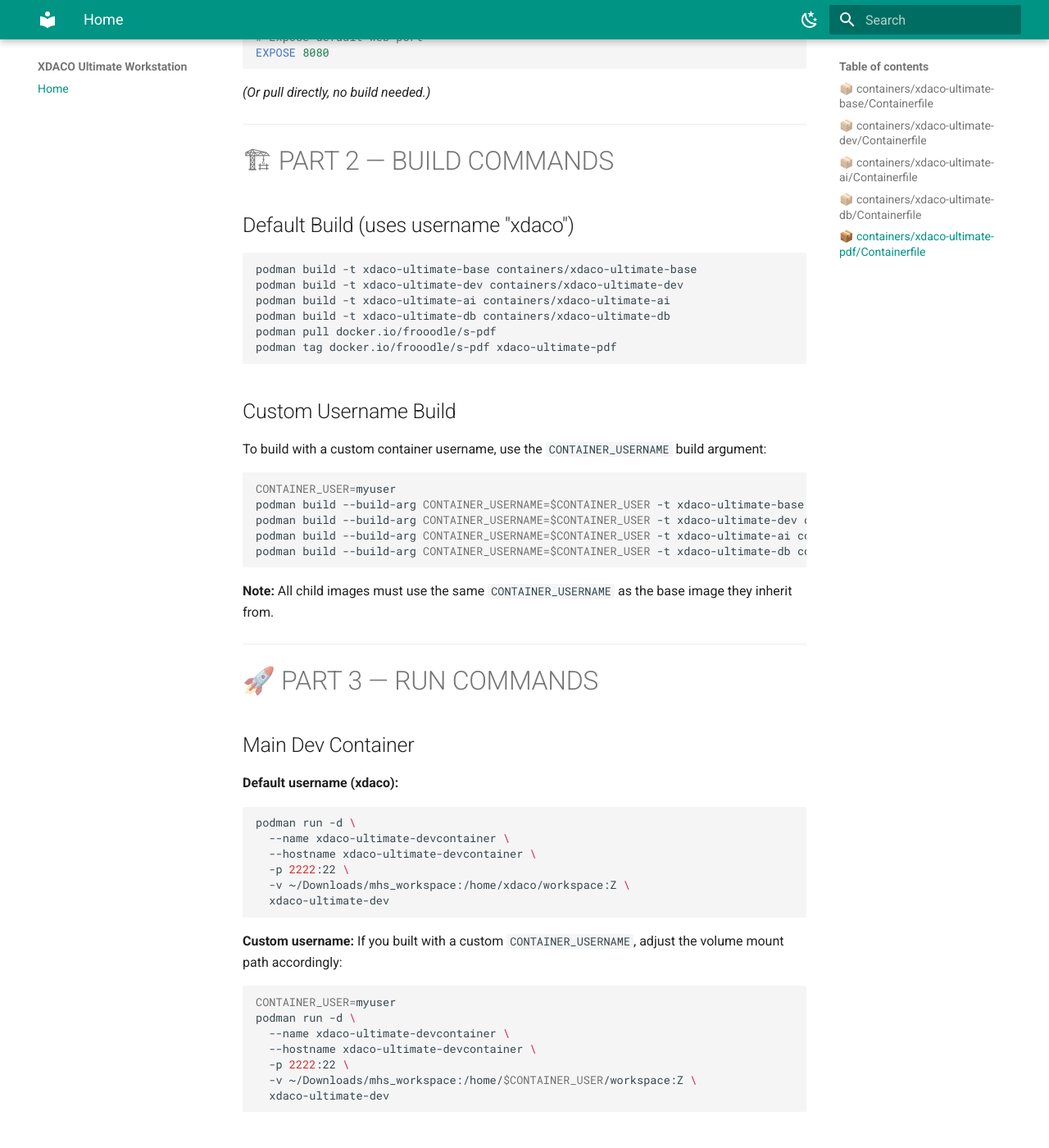
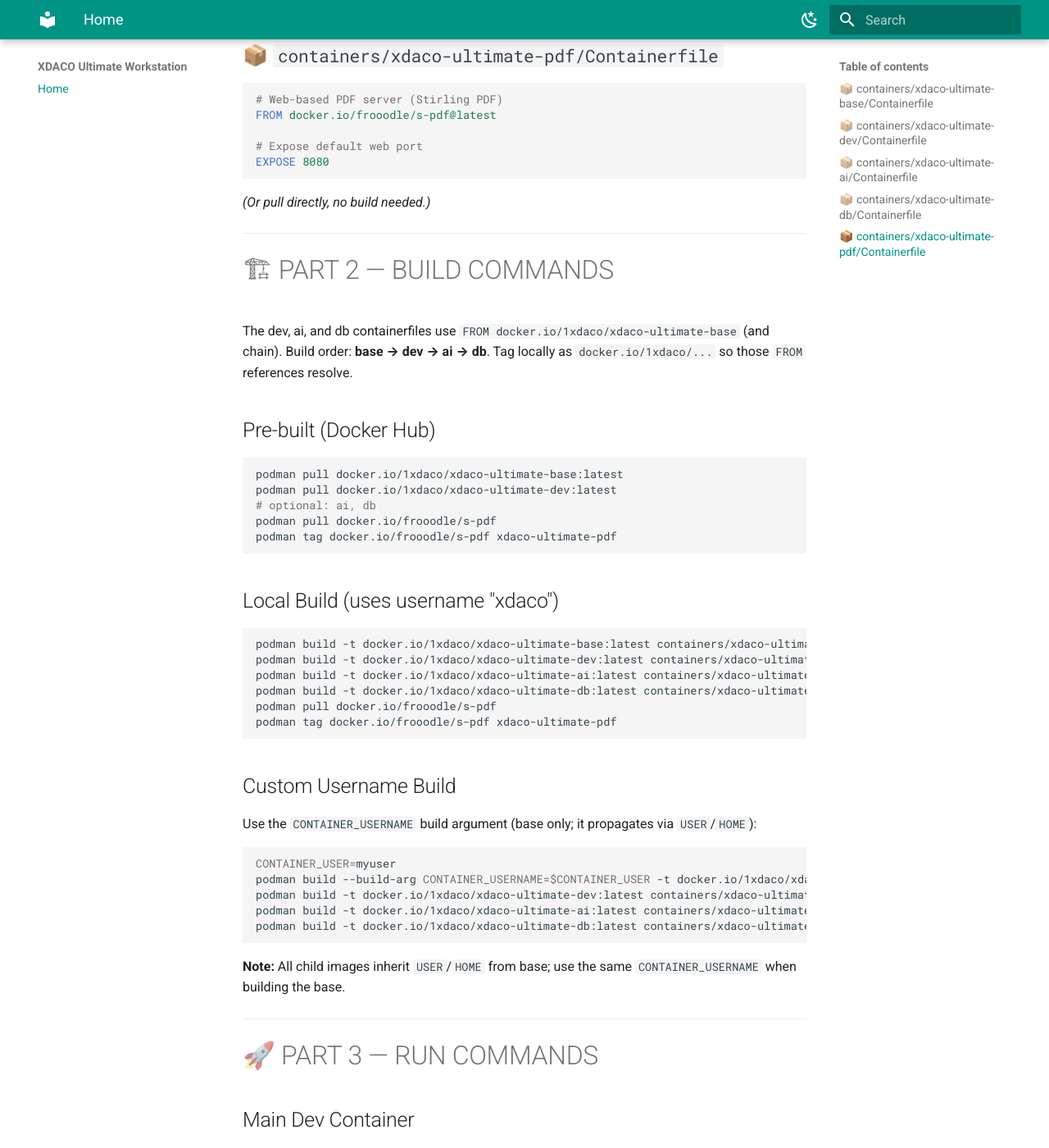
Before and after one commit to xdaco/xdaco-ultimate-workstation, an MkDocs documentation site: the page built from docs/index.md, in a window 1280 px wide and 1400 px high, scrolled down 4225 px. Shown: the whole window at 82% size. Built offline with MkDocs 1.6.1 and Material for MkDocs 9.7.7, drawn with Linux system fonts in a browser that asks for light colours; some of the changed text lies outside the part shown.

````diff
--- a/docs/index.md
+++ b/docs/index.md
@@ -35,7 +35,7 @@ RUN set -eux; \
     fdupes duf nmap cmus asciinema pass \
     stow neovim direnv age wego eza \
     zoxide git-delta rustc  cargo \
-    fontconfig passwd  \
+    fontconfig passwd less glow \
     ; \
     rm -rf /var/lib/apt/lists/*
 
@@ -51,6 +51,11 @@ RUN curl -fsSL \
     https://github.com/so-fancy/diff-so-fancy/releases/download/v1.4.4/diff-so-fancy \
     -o /usr/local/bin/diff-so-fancy \
     && chmod +x /usr/local/bin/diff-so-fancy
+
+# -----------------------------------------------------------------------------
+# Syft (SBOM generator)
+# -----------------------------------------------------------------------------
+RUN curl -sSfL https://raw.githubusercontent.com/anchore/syft/main/install.sh | sh -s -- -b /usr/local/bin
 
 # -----------------------------------------------------------------------------
 # User + sudo
@@ -142,7 +147,7 @@ FROM docker.io/chatwork/sops:3.11.0 AS sops-builder
 # -----------------------------------------------------------------------------
 # Main image
 # -----------------------------------------------------------------------------
-FROM localhost/xdaco-ultimate-base:latest
+FROM docker.io/1xdaco/xdaco-ultimate-base:latest
 
 # Copy binaries from builders
 COPY --from=composer-builder /usr/bin/composer /usr/local/bin/composer
@@ -165,10 +170,10 @@ WORKDIR ${HOME}
 ## 📦 `containers/xdaco-ultimate-ai/Containerfile`
 
 ```Dockerfile
-FROM localhost/xdaco-ultimate-base:latest
+FROM docker.io/1xdaco/xdaco-ultimate-dev:latest
 
-# AI tooling can be added here
 USER ${USER}
+
 # -----------------------------------------------------------------------------
 # NPM rootless configuration
 # -----------------------------------------------------------------------------
@@ -179,9 +184,11 @@ RUN mkdir -p "$HOME/.npm-global" && \
 # -----------------------------------------------------------------------------
 # Python rootless installation with pipx
 # -----------------------------------------------------------------------------
-RUN python3 -m pip install --user --break-system-packages pipx
-RUN python3 -m pipx ensurepath
-RUN python3 -m pipx install mcp-memory-service
+RUN python3 -m pip install --user --break-system-packages pipx && \
+    python3 -m pipx ensurepath
+
+# mcp-memory-service with CPU-only Torch (avoids 10GB+ NVIDIA/CUDA on AMD64)
+RUN pipx install mcp-memory-service --pip-args="--extra-index-url https://download.pytorch.org/whl/cpu"
 
 # -----------------------------------------------------------------------------
 # Install Opencode (rootless)
@@ -198,7 +205,7 @@ WORKDIR ${HOME}
 ## 📦 `containers/xdaco-ultimate-db/Containerfile`
 
 ```Dockerfile
-FROM localhost/xdaco-ultimate-ai:latest
+FROM docker.io/1xdaco/xdaco-ultimate-ai:latest
 
 USER ${USER}
 RUN python3 -m pipx install mycli pgcli
@@ -223,30 +230,42 @@ _(Or pull directly, no build needed.)_
 
 # 🏗 PART 2 — BUILD COMMANDS
 
-## Default Build (uses username "xdaco")
+The dev, ai, and db containerfiles use `FROM docker.io/1xdaco/xdaco-ultimate-base` (and chain). Build order: **base → dev → ai → db**. Tag locally as `docker.io/1xdaco/...` so those `FROM` references resolve.
+
+## Pre-built (Docker Hub)
 
 ```bash
-podman build -t xdaco-ultimate-base containers/xdaco-ultimate-base
-podman build -t xdaco-ultimate-dev containers/xdaco-ultimate-dev
-podman build -t xdaco-ultimate-ai containers/xdaco-ultimate-ai
-podman build -t xdaco-ultimate-db containers/xdaco-ultimate-db
+podman pull docker.io/1xdaco/xdaco-ultimate-base:latest
+podman pull docker.io/1xdaco/xdaco-ultimate-dev:latest
+# optional: ai, db
+podman pull docker.io/frooodle/s-pdf
+podman tag docker.io/frooodle/s-pdf xdaco-ultimate-pdf
+```
+
+## Local Build (uses username "xdaco")
+
+```bash
+podman build -t docker.io/1xdaco/xdaco-ultimate-base:latest containers/xdaco-ultimate-base
+podman build -t docker.io/1xdaco/xdaco-ultimate-dev:latest containers/xdaco-ultimate-dev
+podman build -t docker.io/1xdaco/xdaco-ultimate-ai:latest containers/xdaco-ultimate-ai
+podman build -t docker.io/1xdaco/xdaco-ultimate-db:latest containers/xdaco-ultimate-db
 podman pull docker.io/frooodle/s-pdf
 podman tag docker.io/frooodle/s-pdf xdaco-ultimate-pdf
 ```
 
 ## Custom Username Build
 
-To build with a custom container username, use the `CONTAINER_USERNAME` build argument:
+Use the `CONTAINER_USERNAME` build argument (base only; it propagates via `USER`/`HOME`):
 
 ```bash
 CONTAINER_USER=myuser
-podman build --build-arg CONTAINER_USERNAME=$CONTAINER_USER -t xdaco-ultimate-base containers/xdaco-ultimate-base
-podman build --build-arg CONTAINER_USERNAME=$CONTAINER_USER -t xdaco-ultimate-dev containers/xdaco-ultimate-dev
-podman build --build-arg CONTAINER_USERNAME=$CONTAINER_USER -t xdaco-ultimate-ai containers/xdaco-ultimate-ai
-podman build --build-arg CONTAINER_USERNAME=$CONTAINER_USER -t xdaco-ultimate-db containers/xdaco-ultimate-db
+podman build --build-arg CONTAINER_USERNAME=$CONTAINER_USER -t docker.io/1xdaco/xdaco-ultimate-base:latest containers/xdaco-ultimate-base
+podman build -t docker.io/1xdaco/xdaco-ultimate-dev:latest containers/xdaco-ultimate-dev
+podman build -t docker.io/1xdaco/xdaco-ultimate-ai:latest containers/xdaco-ultimate-ai
+podman build -t docker.io/1xdaco/xdaco-ultimate-db:latest containers/xdaco-ultimate-db
 ```
 
-**Note:** All child images must use the same `CONTAINER_USERNAME` as the base image they inherit from.
+**Note:** All child images inherit `USER`/`HOME` from base; use the same `CONTAINER_USERNAME` when building the base.
 
 ---
 
@@ -261,11 +280,11 @@ podman run -d \
   --hostname xdaco-ultimate-devcontainer \
   -p 2222:22 \
   -v ~/Downloads/mhs_workspace:/home/xdaco/workspace:Z \
-  xdaco-ultimate-dev
+  docker.io/1xdaco/xdaco-ultimate-dev:latest
 ```
 
 **Custom username:**
-If you built with a custom `CONTAINER_USERNAME`, adjust the volume mount path accordingly:
+If you built base with a custom `CONTAINER_USERNAME`, adjust the volume mount path:
 ```bash
 CONTAINER_USER=myuser
 podman run -d \
@@ -273,7 +292,7 @@ podman run -d \
   --hostname xdaco-ultimate-devcontainer \
   -p 2222:22 \
   -v ~/Downloads/mhs_workspace:/home/$CONTAINER_USER/workspace:Z \
-  xdaco-ultimate-dev
+  docker.io/1xdaco/xdaco-ultimate-dev:latest
 ```
 
 ## PDF Server
@@ -338,7 +357,7 @@ ExecStart=/usr/bin/podman run --rm \
   --hostname xdaco-ultimate-devcontainer \
   -p 2222:22 \
   -v %h/Downloads/mhs_workspace:/home/xdaco/workspace:Z \
-  xdaco-ultimate-dev
+  docker.io/1xdaco/xdaco-ultimate-dev:latest
 
 ExecStop=/usr/bin/podman stop xdaco-ultimate-devcontainer
 
@@ -347,7 +366,7 @@ WantedBy=default.target
 ```
 
 **Custom username:**
-If you built with a custom `CONTAINER_USERNAME`, adjust the volume mount path:
+If you built base with a custom `CONTAINER_USERNAME`, adjust the volume mount path:
 ```ini
 [Unit]
 Description=XDACO Ultimate Devcontainer
@@ -360,7 +379,7 @@ ExecStart=/usr/bin/podman run --rm \
   --hostname xdaco-ultimate-devcontainer \
   -p 2222:22 \
   -v %h/Downloads/mhs_workspace:/home/myuser/workspace:Z \
-  xdaco-ultimate-dev
+  docker.io/1xdaco/xdaco-ultimate-dev:latest
 
 ExecStop=/usr/bin/podman stop xdaco-ultimate-devcontainer
 
@@ -379,8 +398,8 @@ systemctl --user enable --now xdaco-ultimate-devcontainer
 # 🔐 PART 6 — SBOM + COSIGN
 
 ```bash
-syft xdaco-ultimate-dev -o spdx-json > sbom.json
-cosign sign --key cosign.key xdaco-ultimate-dev
+syft podman:docker.io/1xdaco/xdaco-ultimate-dev:latest -o spdx-json > sbom.json
+cosign sign --key cosign.key docker.io/1xdaco/xdaco-ultimate-dev:latest
 ```
 
 ---
@@ -390,7 +409,7 @@ cosign sign --key cosign.key xdaco-ultimate-dev
 `.envrc`
 
 ```bash
-use podman xdaco-ultimate-dev
+use podman docker.io/1xdaco/xdaco-ultimate-dev:latest
 layout python
 ```
 
@@ -480,11 +499,11 @@ TARGET_USER=myusername CONTAINER_USER=mycontaineruser ./scripts/bootstrap-mac.zs
 ### macOS
 
 ```bash
-# Build with default container username (xdaco)
-podman build -t xdaco-ultimate-base containers/xdaco-ultimate-base
-podman build -t xdaco-ultimate-dev containers/xdaco-ultimate-dev
-podman build -t xdaco-ultimate-db containers/xdaco-ultimate-db
-podman build -t xdaco-ultimate-ai containers/xdaco-ultimate-ai
+# Build (tag as docker.io/1xdaco/... so dev/ai/db FROMs resolve)
+podman build -t docker.io/1xdaco/xdaco-ultimate-base:latest containers/xdaco-ultimate-base
+podman build -t docker.io/1xdaco/xdaco-ultimate-dev:latest containers/xdaco-ultimate-dev
+podman build -t docker.io/1xdaco/xdaco-ultimate-ai:latest containers/xdaco-ultimate-ai
+podman build -t docker.io/1xdaco/xdaco-ultimate-db:latest containers/xdaco-ultimate-db
 
 podman rm -f xdaco-ultimate-devcontainer || true
 podman run -d \
@@ -492,12 +511,12 @@ podman run -d \
   --hostname xdaco-ultimate-devcontainer \
   -p 2222:22 \
   -v ~/Downloads/mhs_workspace:/home/xdaco/workspace:Z \
-  xdaco-ultimate-dev
+  docker.io/1xdaco/xdaco-ultimate-dev:latest
 ```
 
 ### Linux
 
-Same build commands as macOS.
+Same build and run commands as macOS.
 
 ---
 
@@ -558,12 +577,21 @@ Container: /home/myuser/workspace
 
 ## 🔐 Dotfiles
 
-Managed via **chezmoi + stow**
+Installation instructions:
 
 ```bash
-chezmoi init --apply https://github.com/YOURORG/dotfiles.git
-stow zsh tmux nvim git
+# Clone the dotfiles repository
+git clone https://github.com/xdaco/dotfiles.git ~/.dotfiles
+
+# Checkout the workstation branch
+cd ~/.dotfiles
+git checkout xdaco/worksation
+
+# Install on macOS
+make
 ```
+
+**Note:** The Linux part is outdated and not tested. Only macOS installation is currently supported.
 
 ## 🎨 Aliases & Fonts
 
@@ -609,7 +637,7 @@ podman auto-update
 `.envrc`
 
 ```bash
-use podman xdaco-ultimate-dev
+use podman docker.io/1xdaco/xdaco-ultimate-dev:latest
 ```
 
 ```bash
@@ -632,16 +660,18 @@ ssh ultimate-devcontainer -p 2222
 
 - zsh, oh-my-zsh (Agnoster theme), gitstatus, tmux, neovim
 - direnv, zoxide, atuin, starship (installed, not default)
-- tree, fd, bat, jq, ripgrep, eza, lsd
+- tree, fd, bat, jq, ripgrep, eza, lsd, less, glow
 - diff-so-fancy, delta, rsync, ncdu, duf, fdupes
-- p7zip, zip, glow, pass, stow, skopeo
+- p7zip, zip, pass, stow, skopeo
 - nmap, asciinema, wego
 - htop, btop, cpufetch, neofetch, onefetch
 - gcc, g++, make, python3, nodejs, npm, composer
-- mycli, pgcli, postgrest
-- opencode, claude-code
+- mycli, pgcli, postgrest (ai/db images)
+- opencode, claude-code (ai image)
+- mcp-memory-service via pipx, CPU-only Torch (ai image)
 - podman, podman-compose
 - age, sops, gnupg
+- syft (SBOM), cosign (signing)
 - xdaco aliases (git shortcuts and helpers)
 - Nerd Fonts (Agave + Meslo) for terminal
 
````
Also changed, not shown: other parts of docs/index.md (+1 -1 lines), README.md (+62 -41 lines).
